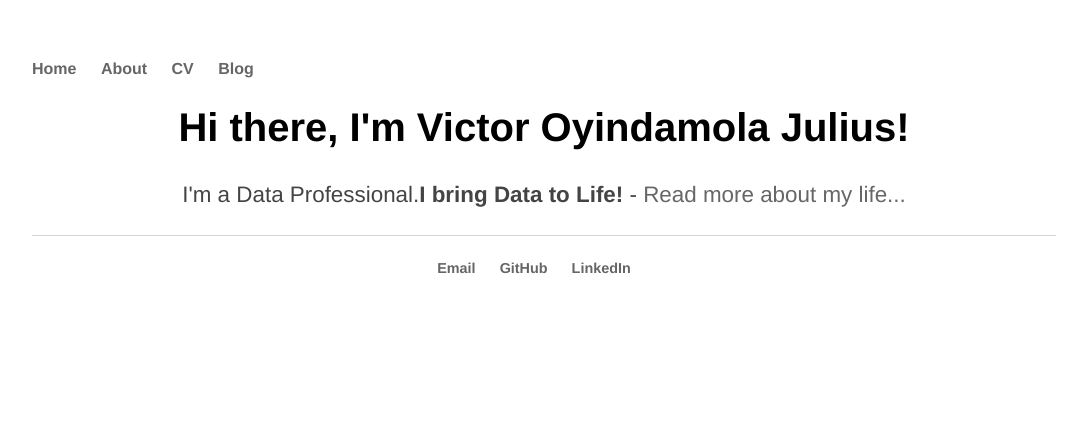
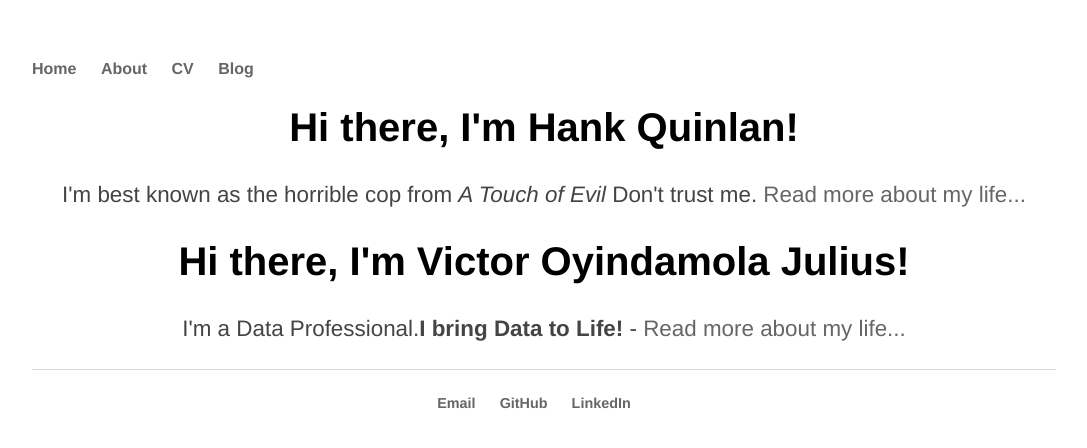
Before and after one commit to VeequeJay/VeequeJay.github.io, a Jekyll site: the page built from index.html, in a window 1280 px wide. Shown: the top 448 px of the page, without its empty margins (96-1183 px from the left). Built offline with Jekyll 4.4.1, drawn with Linux system fonts in a browser that asks for light colours.

Commit message:
Update index.html

```diff
--- a/index.html
+++ b/index.html
@@ -1,38 +1,8 @@
-<!DOCTYPE html>
-<html lang="en">
-<head>
-    <meta charset="UTF-8">
-    <meta name="viewport" content="width=device-width, initial-scale=1.0">
-    <meta name="description" content="Victor Oyindamola Julius - Data Analyst, Data Scientist, and Machine Learning Engineer. I bring data to life!">
-    <meta name="keywords" content="Data Science, Machine Learning, Data Analytics, Python, Power BI">
-    <meta name="author" content="Victor Oyindamola Julius">
-    <title>Victor Oyindamola Julius | Data Analyst, Data Scientist, ML Engineer</title>
-    <link rel="stylesheet" type="text/css" href="main.css">
-    <link rel="icon" type="image/png" href="/images/favicon.png">
-</head>
-<body>
-    <nav aria-label="Main navigation">
-    <ul>
-            <li><a href="/">Home</a></li>
-            <li><a href="/About">About</a></li>
-            <li><a href="/CV">CV</a></li>
-            <li><a href="/Blog">Blog</a></li>
-    </ul>
-    </nav>
-
-    <div class="container">
-        <div class="blurb">
-            <h1>Hi there, I'm Victor Oyindamola Julius!</h1>
-            <p>I'm a Data Professional.<strong>I bring Data to Life!</strong> - <a href="/about">Read more about my life...</a></p>
-        </div>
-    </div>
-
-    <footer>
-    <ul>
-            <li><a href="mailto:joviunique@gmail.com">Email</a></li>
-            <li><a href="https://github.com/VeequeJay" target="_blank">GitHub</a></li>
-            <li><a href="https://www.linkedin.com/in/victor-oyindamola-julius-123abc/" target="_blank">LinkedIn</a></li>
-    </ul>
-    </footer>
-</body>
-</html>
+---
+layout: default
+title: Hank Quinlan, Horrible Cop
+---
+<div class="blurb">
+	<h1>Hi there, I'm Hank Quinlan!</h1>
+	<p>I'm best known as the horrible cop from <em>A Touch of Evil</em> Don't trust me. <a href="/about">Read more about my life...</a></p>
+</div><!-- /.blurb -->
```
